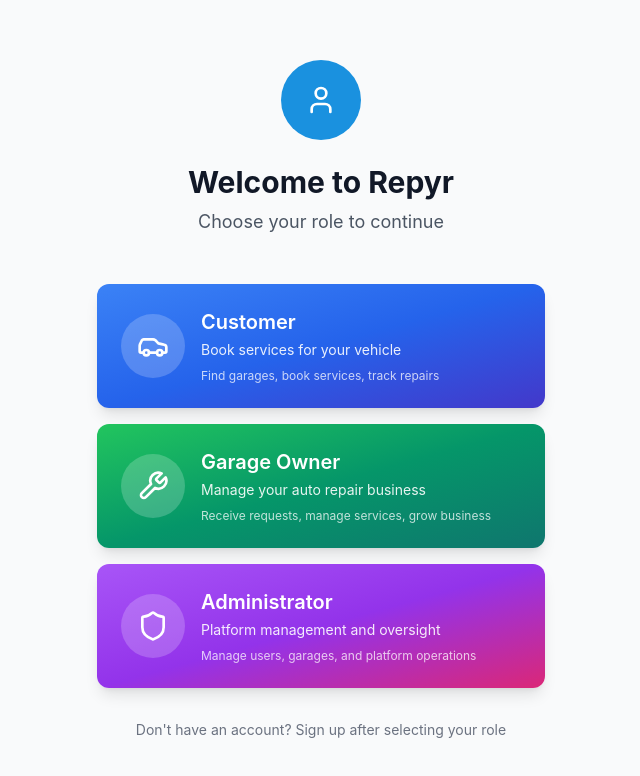
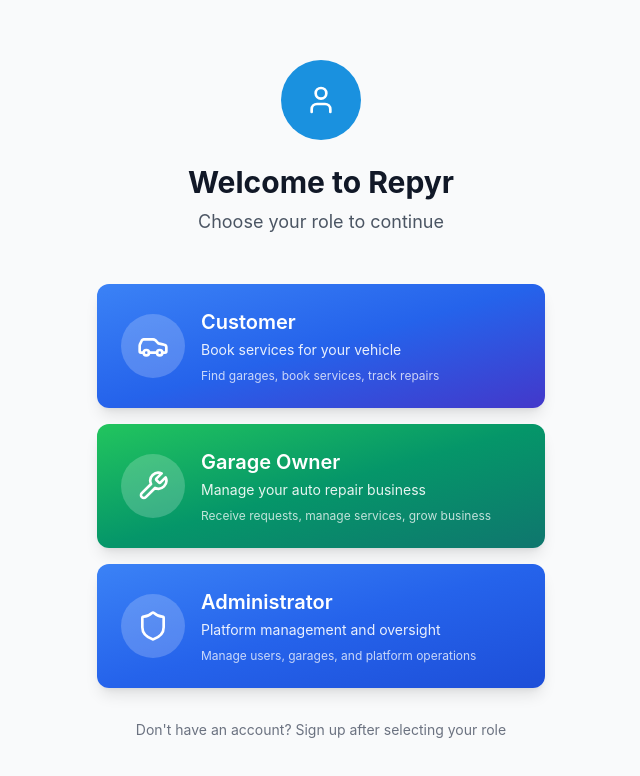
Before and after one commit to aflaladap-bit/repyrae, a React (Vite) app: page / in a window 1280 px wide. Shown: the top 776 px of the page, without its empty margins (319-959 px from the left). Built offline with nearby package versions, Linux system fonts and the light colour scheme.

Commit message:
Change Administrator Button Color to Blue

```diff
--- a/src/components/RoleSelector.tsx
+++ b/src/components/RoleSelector.tsx
@@ -29,7 +29,7 @@ export default function RoleSelector({ onRoleSelect }: RoleSelectorProps) {
       title: 'Administrator',
       subtitle: 'Platform management and oversight',
       icon: Shield,
-      color: 'bg-gradient-to-br from-purple-500 via-purple-600 to-pink-600',
+      color: 'bg-gradient-to-br from-blue-500 via-blue-600 to-blue-700',
       description: 'Manage users, garages, and platform operations'
     }
   ];
```
